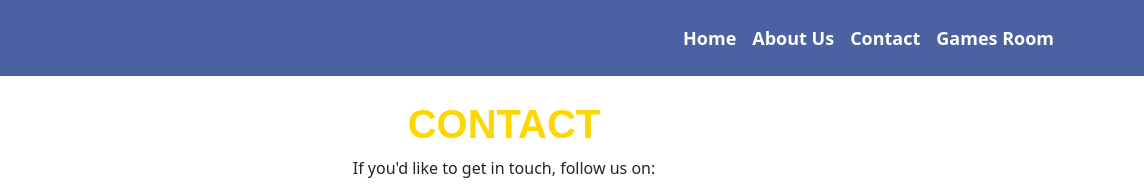
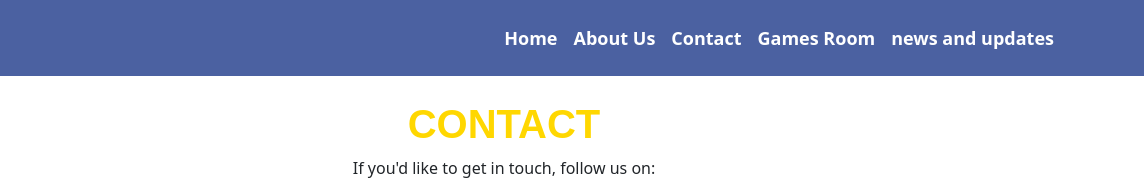
Before and after one commit to bida24-051/my-github-page, a plain HTML site: page contact.html in a window 1280 px wide. Shown: the top 194 px of the page, 136-1280 px from the left. Drawn offline with nearby package versions, Linux system fonts and the light colour scheme.

Commit message:
Update contact.html

```diff
--- a/contact.html
+++ b/contact.html
@@ -25,6 +25,7 @@
                     <li class="nav-item"><a class="nav-link" href="about.html">About Us</a></li>
                     <li class="nav-item"><a class="nav-link" href="contact.html">Contact</a></li>
                     <li class="nav-item"><a class="nav-link" href="gamesroom.html">Games Room</a></li>
+                     <li class="nav-item"><a class="nav-link" href="news and updates.html">news and updates</a></li>
                 </ul>
             </div>
         </div>
```
